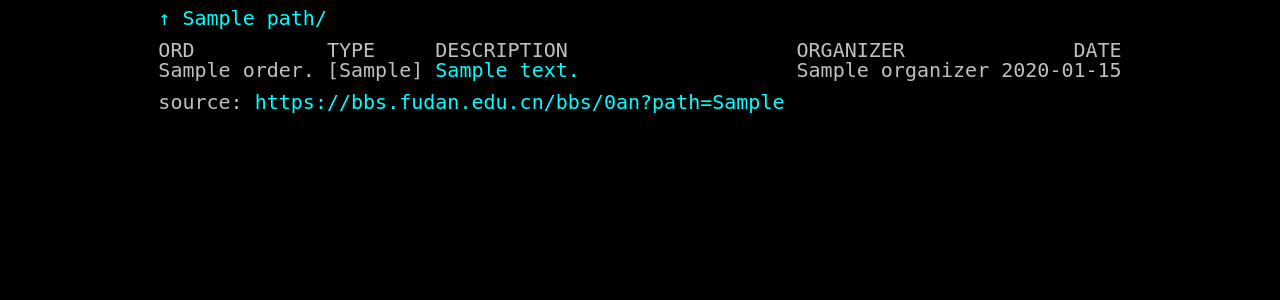
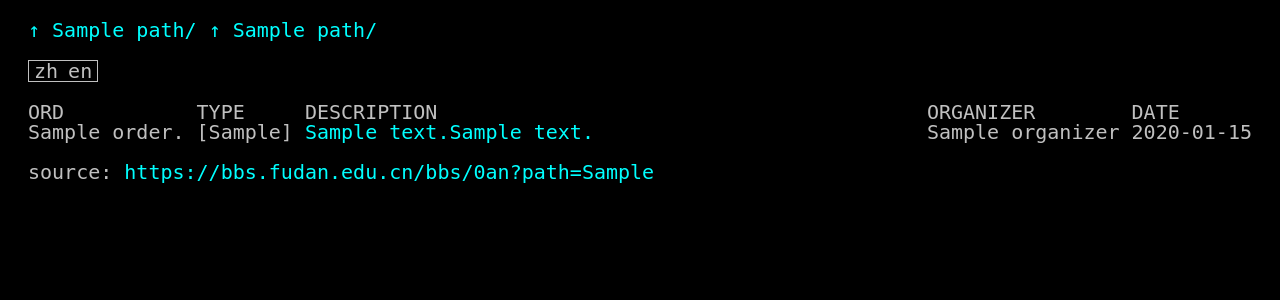
Before and after one commit to michael-lazar/ascii-server, a Django app: template ascii/templates/fudan/bbs_menu.html in a window 1280 px wide. Shown: the top 300 px of the page. Run offline with Django 4.2, Linux system fonts and the light colour scheme; tables that the repository leaves empty hold one stand-in row (values such as "Sample post"); the template is opened without the code that fills it: values that come from a table or form of the project are taken from there, most other values are stand-ins (such as "Sample title", 1, 10 or a date in 2020); some web fonts are replaced.

Commit message:
working on translations

```diff
--- a/ascii/fudan/ansi.py
+++ b/ascii/fudan/ansi.py
@@ -10,6 +10,9 @@ from stransi.attribute import Attribute
 from stransi.color import ColorRole
 
 _logger = logging.getLogger(__name__)
+
+
+DRAWING_CHARACTERS = "─│├┤╭╮╯╰"
 
 
 class ANSIParser:
@@ -31,6 +34,13 @@ class ANSIParser:
         parts = [f"{name}='{val}'" for name, val in attributes.items()]
         span = f"<span {' '.join(parts)}>{text}</span>"
         return span
+
+    def to_plaintext(self, text: str) -> str:
+        text = "".join(part for part in Ansi(text).instructions() if isinstance(part, str))
+        text = "\n".join(line.strip() for line in text.splitlines())
+        text = re.sub("[ \t]+", " ", text)
+        text = re.sub(f"[{DRAWING_CHARACTERS}]", "", text)
+        return text
 
     def to_html(self, text: str) -> str:
         state = self.State()
--- a/ascii/fudan/models.py
+++ b/ascii/fudan/models.py
@@ -6,9 +6,7 @@ from ascii.core.models import BaseModel
 from ascii.core.utils import reverse
 from ascii.fudan.ansi import ANSIParser
 from ascii.fudan.choices import MenuLinkType
-
-# Link pinned to the top line that says "chinese"|"english"
-# Split lines into separate elements
+from ascii.translations.models import Translation
 
 
 class Menu(BaseModel):
@@ -28,12 +26,6 @@ class Menu(BaseModel):
     @property
     def bbs_url(self) -> str:
         return reverse("fudan-bbs-menu", args=[self.path[1:]])
-
-    @property
-    def title(self) -> str:
-        if link := self.parents.first():
-            return link.text
-        return ""
 
     def get_text(self) -> str:
         return "\n".join(link.text for link in self.links.all())
@@ -59,19 +51,13 @@ class Document(BaseModel):
     def bbs_url(self) -> str:
         return reverse("fudan-bbs-document", args=[self.path[1:]])
 
-    @property
-    def title(self) -> str:
-        if link := self.parents.first():
-            return link.text
-        return ""
-
-    @property
-    def escaped_text(self):
-        return self.data.decode("gb18030", errors="backslashreplace")  # type: ignore
+    def get_translated_text(self) -> str:
+        text = ANSIParser().to_plaintext(self.text)
+        translation, _ = Translation.get_or_translate(text)
+        return translation.translated
 
     def get_html(self) -> str:
-        parser = ANSIParser()
-        return parser.to_html(self.text)
+        return ANSIParser().to_html(self.text)
 
 
 class MenuLink(BaseModel):
@@ -149,3 +135,8 @@ class MenuLink(BaseModel):
                 return "E"
             case _:
                 return " "
+
+    def get_translated_text(self) -> str:
+        text = ANSIParser().to_plaintext(self.text)
+        translation, _ = Translation.get_or_translate(text)
+        return translation.translated
--- /dev/null
+++ b/ascii/static/js/fudan.js
@@ -0,0 +1,35 @@
+document.addEventListener('DOMContentLoaded', function() {
+const langEn = document.getElementById('lang-en');
+const langZh = document.getElementById('lang-zh');
+const textsEn = document.querySelectorAll('.text-en');
+const textsZh = document.querySelectorAll('.text-zh');
+
+function showEnglish() {
+  textsEn.forEach(el => {
+    el.classList.add('visible');
+    el.classList.remove('hidden');
+  });
+  textsZh.forEach(el => {
+    el.classList.add('hidden');
+    el.classList.remove('visible');
+  });
+  langEn.classList.add('active');
+  langZh.classList.remove('active');
+}
+
+function showChinese() {
+  textsEn.forEach(el => {
+    el.classList.add('hidden');
+    el.classList.remove('visible');
+  });
+  textsZh.forEach(el => {
+    el.classList.add('visible');
+    el.classList.remove('hidden');
+  });
+  langZh.classList.add('active');
+  langEn.classList.remove('active');
+}
+
+langEn.addEventListener('click', showEnglish);
+langZh.addEventListener('click', showChinese);
+});
--- a/ascii/static/styles/fundan.css
+++ b/ascii/static/styles/fundan.css
@@ -30,13 +30,16 @@ body {
     background-color: var(--c0);
 }
 
+.hidden {
+    display: none;
+}
+
 .bbs {
     font-family: "SimSunWebBBS", monospace;
     font-size: 20px;
     line-height: 1;
     letter-spacing: 0;
-    width: 80ch;
-    margin: auto;
+    margin: 20px;
 }
 
 .bbs .blink {
@@ -61,18 +64,35 @@ body {
     display: grid;
     grid-template-columns: auto auto 1fr auto auto;
     column-gap: 1ch;
-    margin: 1ch auto;
+    margin: 1em auto;
 }
 
 .bbs-menu > span {
     white-space: pre-wrap;
 }
-
-.bbs-menu > span:nth-child(5n) {
-    justify-self: end;
+.bbs-menu > .rjust {
+    justify-self: right;
 }
 
 .bbs-document {
     white-space: pre-wrap;
     margin: 1ch auto;
 }
+
+.bbs-lang-toggle {
+    display: inline-flex;
+    color: var(--c7);
+    cursor: pointer;
+    margin-top: 1em;
+    border: 1px solid;
+}
+
+.bbs-lang-toggle .lang-option {
+    padding: 0 5px;
+    user-select: none;
+}
+
+.bbs-lang-toggle .lang-option.active {
+    background-color: var(--c7);
+    color: var(--c0);
+}
--- a/ascii/templates/fudan/bbs_menu.html
+++ b/ascii/templates/fudan/bbs_menu.html
@@ -4,6 +4,7 @@
 
 {% block extrahead %}
 <link href='{% static "styles/fundan.css" %}' rel='stylesheet' />
+<script src="{% static "js/fudan.js" %}" ></script>
 {% endblock %}
 
 {% block extrastyle %}
@@ -19,9 +20,13 @@
 <div class="bbs">
   <div class="bbs-nav">
     {% for parent in parents %}
-      <div><a href="{{ parent.menu.bbs_url }}">↑ {{ parent.menu.path }}/</a></div>
+      <div>
+        <a class="text-zh {% if en %}hidden{% endif %}" href="{{ parent.menu.bbs_url }}?lang=zh">↑ {{ parent.menu.path }}/</a>
+        <a class="text-en {% if zh %}hidden{% endif %}" href="{{ parent.menu.bbs_url }}?lang=en">↑ {{ parent.menu.path }}/</a>
+      </div>
     {% endfor %}
   </div>
+  <div class="bbs-lang-toggle"><span id="lang-zh" class="lang-option {% if zh %}active{% endif %}">zh</span><span id="lang-en" class="lang-option {% if en %}active{% endif %}">en</span></div>
   <div class="bbs-menu">
     <span>ORD</span>
     <span>TYPE</span>
@@ -29,11 +34,11 @@
     <span>ORGANIZER</span>
     <span>DATE</span>
     {% for link in links %}
-    <span>{{ link.order }}.</span>
-    <span>[{{ link.bbs_tag }}]</span>
-    <span><a href="{{ link.target_bbs_url }}">{{ link.text }}</a></span>
-    <span>{{ link.organizer }}</span>
-    <span>{{ link.time|date:"Y-m-d" }}</span>
+      <span class="rjust">{{ link.order }}.</span>
+      <span>[{{ link.bbs_tag }}]</span>
+      <span><a class="text-zh {% if en %}hidden{% endif %}" href="{{ link.target_bbs_url }}?lang=zh">{{ link.text }}</a><a class="text-en {% if zh %}hidden{% endif %}" href="{{ link.target_bbs_url }}?lang=en">{{ link.get_translated_text }}</a></span>
+      <span>{{ link.organizer }}</span>
+      <span>{{ link.time|date:"Y-m-d" }}</span>
     {% endfor %}
   </div>
   <div class="bbs-footer">
```
Also changed, not shown: ascii/fudan/admin.py (+2 -25 lines), ascii/fudan/views.py (+24 -6 lines), ascii/templates/fudan/bbs_document.html (+7 -2 lines), ascii/translations/models.py (+11 -2 lines), ascii/translations/migrations/0002_alter_translation_language.py (added).
